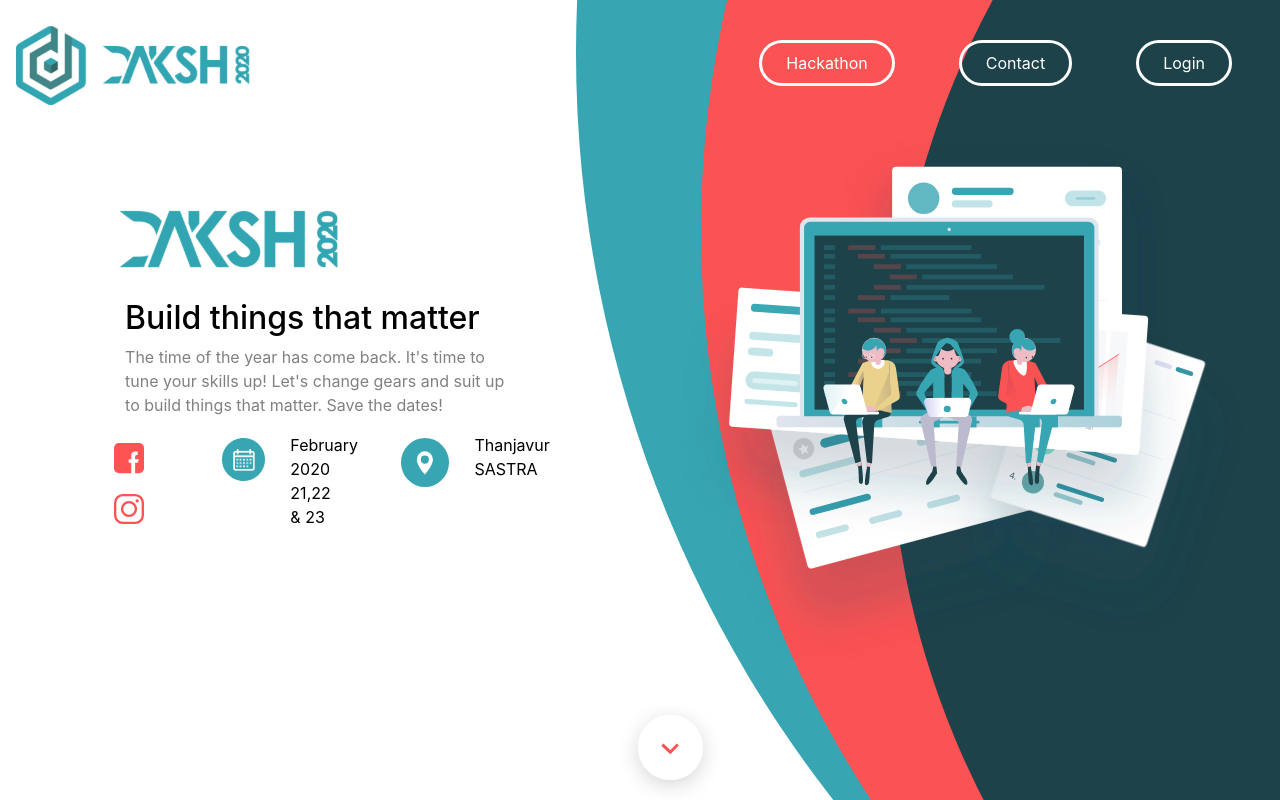
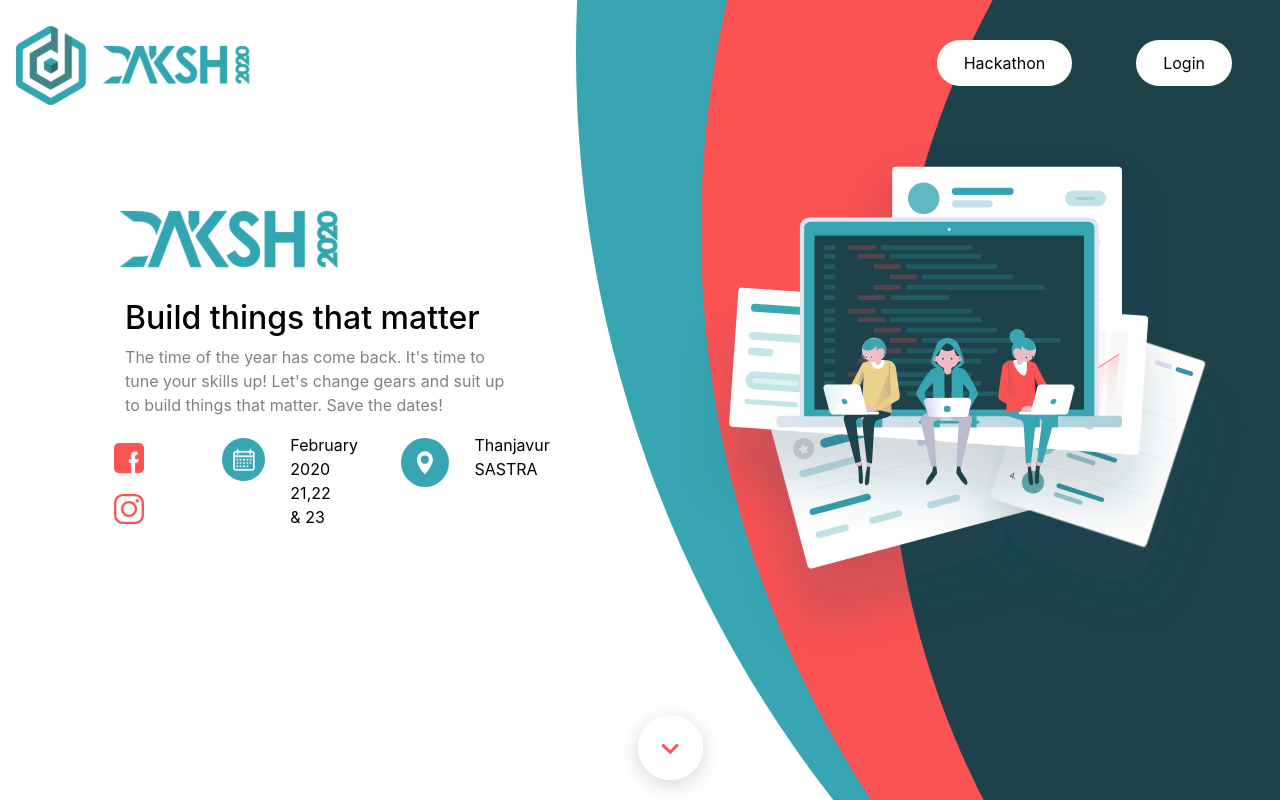
Before and after one commit to dcs-sastra/Daksh2020-Frontend, a React (Create React App) app: page / in a window 1280 px wide. Shown: the top 800 px of the page. Built offline with nearby package versions, Linux system fonts and the light colour scheme; a web font is replaced by a local one.

Commit message:
Fixed Hackathon registration

```diff
--- a/src/App.js
+++ b/src/App.js
@@ -20,7 +20,6 @@
           <ToastContainer />
           <Navbar />
           <Routes />
-          <Contact />
         </div>
       </BrowserRouter>
     );
--- a/src/actions/Thunks/thunk.js
+++ b/src/actions/Thunks/thunk.js
@@ -84,12 +84,13 @@
     const res = await axios.post('/hackathon/addTeam', data, config);
     if (res.data.ok) {
       toast.success("Team registered! We'll reach back to you")
+    } else {
     }
     dispatch({
       type: ADD_TEAM
     })
   } catch (err) {
     console.log(err.response)
-    toast.error(err.response.error);
+    toast.error(err.response.data.message);
   }
 }
--- a/src/components/hackathons/Idea.js
+++ b/src/components/hackathons/Idea.js
@@ -21,7 +21,7 @@
         "teamMatesEmail": this.state.emails,
         "ideaInConcise": this.state.abstract,
         "documentLink": this.state.url,
-        "eventTitle": this.props.title
+        "eventId": this.props.id
       }
       console.log(data);
       this.props.registerHack(data);
--- a/src/components/hackathons/hackInfo/HackInfo.jsx
+++ b/src/components/hackathons/hackInfo/HackInfo.jsx
@@ -21,12 +21,12 @@
 
 	render() {
 
-		let title, description, poster;
+		let title, description, poster, id;
 		if (this.props.hackathons) {
 			for (let i = 0; i < this.props.hackathons.length; ++i) {
 				const hackItem = this.props.hackathons[i];
 				if (hackItem._id === this.props.match.params.id)
-					[title, description, poster] = [hackItem.title, hackItem.description, hackItem.poster];
+					[title, description, poster, id] = [hackItem.title, hackItem.description, hackItem.poster, hackItem._id];
 			}
 
 		}
@@ -60,7 +60,7 @@
 						</div>
 					</div>
 				</div>
-				<Idea title={title} />
+				<Idea title={title} id={id} />
 			</>
 		)
 	}
--- a/src/components/home/Home.jsx
+++ b/src/components/home/Home.jsx
@@ -11,6 +11,7 @@
       <div className="contain">
         <Main></Main>
         <ComeSoon></ComeSoon>
+        <Contact />
       </div>
     );
   }
--- a/src/components/navbar/Navbar.css
+++ b/src/components/navbar/Navbar.css
@@ -6,7 +6,8 @@
 .nav-item{
     border-style: solid;
     border-color: white;
-
+    background-color: #fff;
+    color: black !important;
     border-radius: 2em;
     margin-left: 2em;
     margin-right: 2em;
@@ -15,7 +16,7 @@
 }
 
 .nav-link{
-    color: white !important;
+    color: black !important;
 }
 
 .login {
--- a/src/components/navbar/Navbar.jsx
+++ b/src/components/navbar/Navbar.jsx
@@ -31,11 +31,7 @@
                                 Hackathon
                             </NavLink>
                         </li>
-                        <li className="nav-item text-center">
-                            <NavLink to="/contact" className="nav-link">
-                                Contact
-                            </NavLink>
-                        </li>
+
                         {!this.props.authState && <li className="nav-item text-center">
                             <button onClick={() => this.toggleModal()} className="nav-link login">
                                 Login
```
